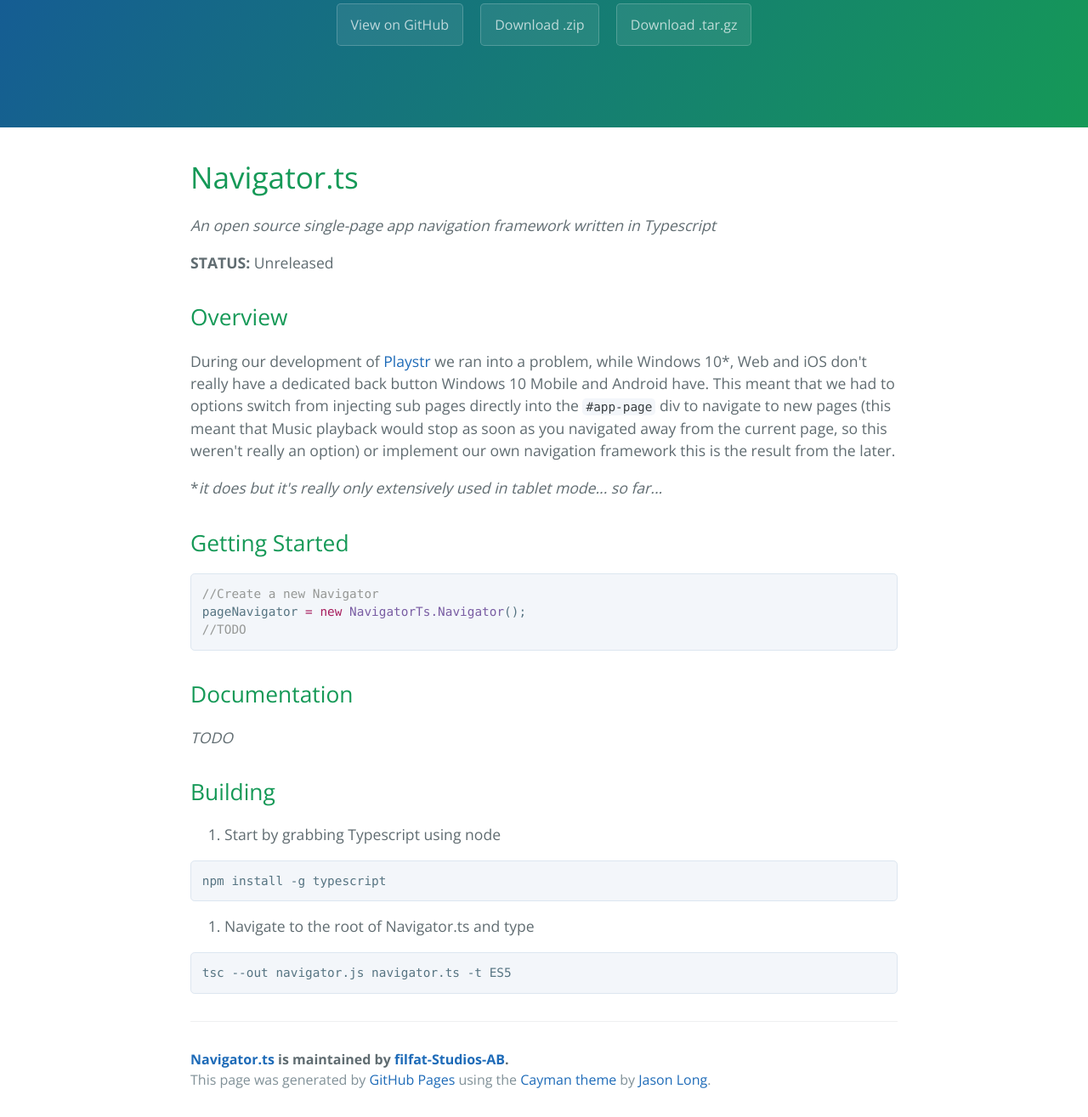
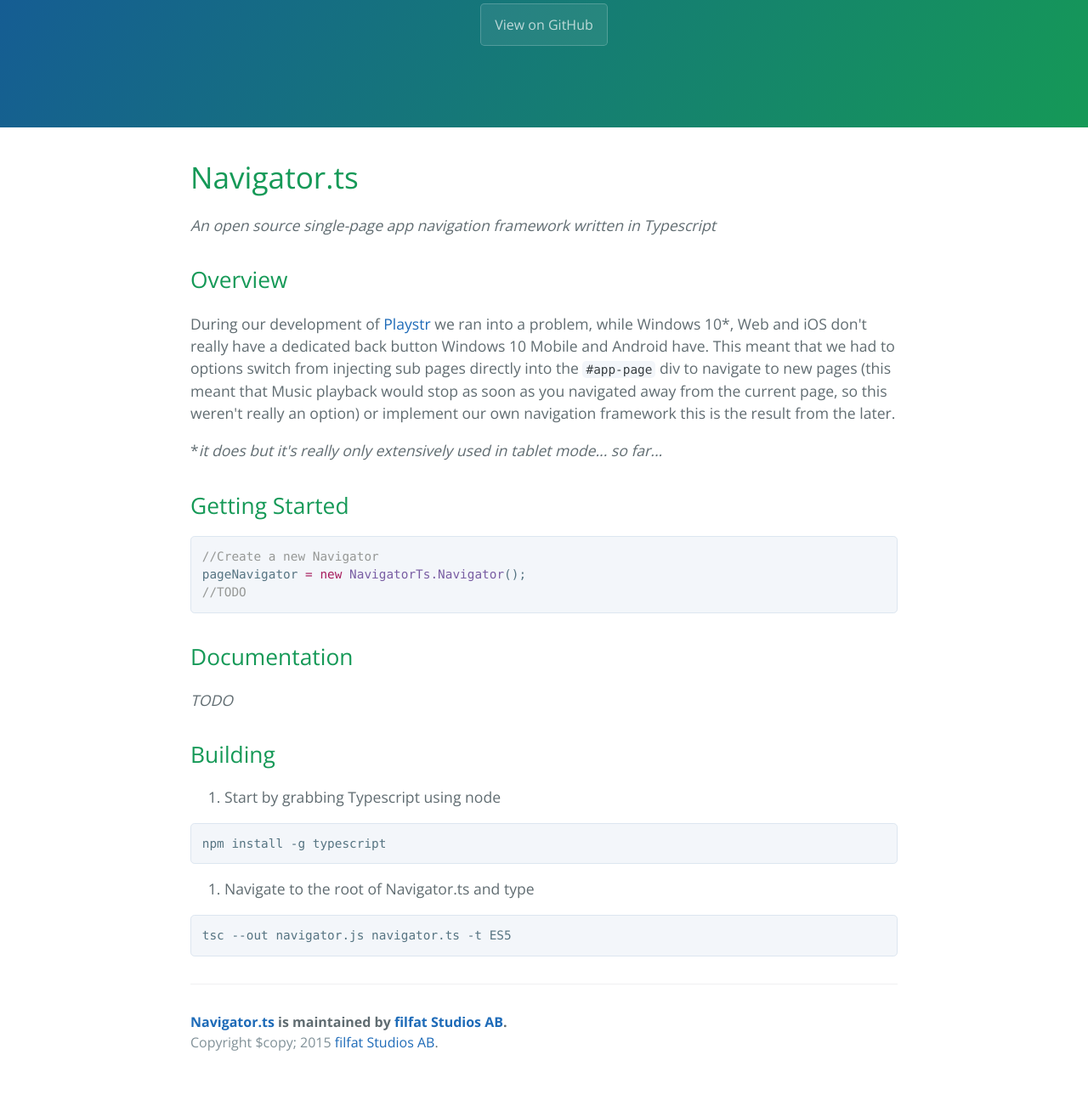
Before and after one commit to filfat-Studios-AB/Navigator.ts, a plain HTML site: page index.html in a window 1280 px wide. Shown: the part 233-1548 px from the top of the page at 85% size. After the commit the page ends 1504 px from the top, so only its background shows below. Drawn offline with nearby package versions, Linux system fonts and the light colour scheme.

Commit message:
Update index.html

```diff
--- a/index.html
+++ b/index.html
@@ -2,7 +2,7 @@
 <html lang="en-us">
   <head>
     <meta charset="UTF-8">
-    <title>Navigator.ts by filfat-Studios-AB</title>
+    <title>Navigator.ts by filfat Studios AB</title>
     <meta name="viewport" content="width=device-width, initial-scale=1">
     <link rel="stylesheet" type="text/css" href="stylesheets/normalize.css" media="screen">
     <link href='https://fonts.googleapis.com/css?family=Open+Sans:400,700' rel='stylesheet' type='text/css'>
@@ -14,17 +14,12 @@
       <h1 class="project-name">Navigator.ts</h1>
       <h2 class="project-tagline">An open source single-page app navigation framework written in Typescript</h2>
       <a href="https://github.com/filfat-Studios-AB/Navigator.ts" class="btn">View on GitHub</a>
-      <a href="https://github.com/filfat-Studios-AB/Navigator.ts/zipball/master" class="btn">Download .zip</a>
-      <a href="https://github.com/filfat-Studios-AB/Navigator.ts/tarball/master" class="btn">Download .tar.gz</a>
     </section>
 
     <section class="main-content">
       <h1>
 <a id="navigatorts" class="anchor" href="#navigatorts" aria-hidden="true"><span class="octicon octicon-link"></span></a>Navigator.ts</h1>
-
 <p><em>An open source single-page app navigation framework written in Typescript</em></p>
-
-<p><strong>STATUS:</strong> Unreleased</p>
 
 <h2>
 <a id="overview" class="anchor" href="#overview" aria-hidden="true"><span class="octicon octicon-link"></span></a>Overview</h2>
@@ -67,9 +62,9 @@
 </code></pre>
 
       <footer class="site-footer">
-        <span class="site-footer-owner"><a href="https://github.com/filfat-Studios-AB/Navigator.ts">Navigator.ts</a> is maintained by <a href="https://github.com/filfat-Studios-AB">filfat-Studios-AB</a>.</span>
+        <span class="site-footer-owner"><a href="https://github.com/filfat-Studios-AB/Navigator.ts">Navigator.ts</a> is maintained by <a href="https://www.filfatstudios.com">filfat Studios AB</a>.</span>
 
-        <span class="site-footer-credits">This page was generated by <a href="https://pages.github.com">GitHub Pages</a> using the <a href="https://github.com/jasonlong/cayman-theme">Cayman theme</a> by <a href="https://twitter.com/jasonlong">Jason Long</a>.</span>
+        <span class="site-footer-credits">Copyright $copy; 2015 <a href="https://www.filfatstudios.com">filfat Studios AB</a></span>.
       </footer>
 
     </section>
```
